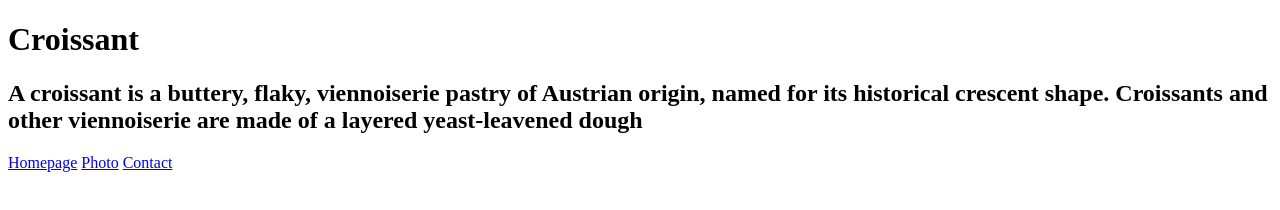
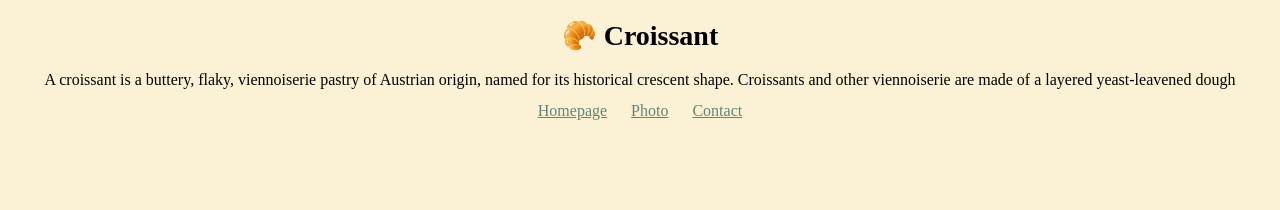
Before and after one commit to JordanDlmt/Croissant, a plain HTML site: page index.html in a window 1280 px wide. Drawn offline with Linux system fonts and the light colour scheme.

Commit message:
Updated CSS

```diff
--- a/index.html
+++ b/index.html
@@ -4,10 +4,11 @@
     <meta charset="UTF-8" />
     <meta http-equiv="X-UA-Compatible" content="IE=edge" />
     <meta name="viewport" content="width=device-width, initial-scale=1.0" />
-    <title>Document</title>
+    <title>Croissant</title>
+    <link rel="stylesheet" href="/styles/style.css" />
   </head>
   <body>
-    <h1>Croissant</h1>
+    <h1>🥐 Croissant</h1>
     <h2>
       A croissant is a buttery, flaky, viennoiserie pastry of Austrian origin,
       named for its historical crescent shape. Croissants and other viennoiserie
--- /dev/null
+++ b/styles/style.css
@@ -0,0 +1,18 @@
+body {
+  background: #fbf2d5;
+  text-align: center;
+}
+h1 {
+  font-size: 28px;
+}
+h2 {
+  font-size: 16px;
+  font-weight: lighter;
+}
+a {
+  color: #628579;
+  margin: 0 10px;
+}
+.croissant-photo {
+  width: 500px;
+}
```
Also changed, not shown: contact.html (+3 -2 lines), photo.html (+3 -2 lines).
